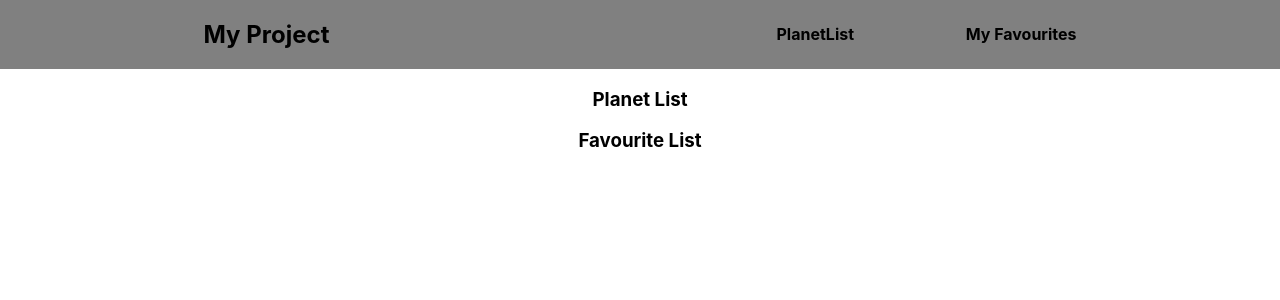
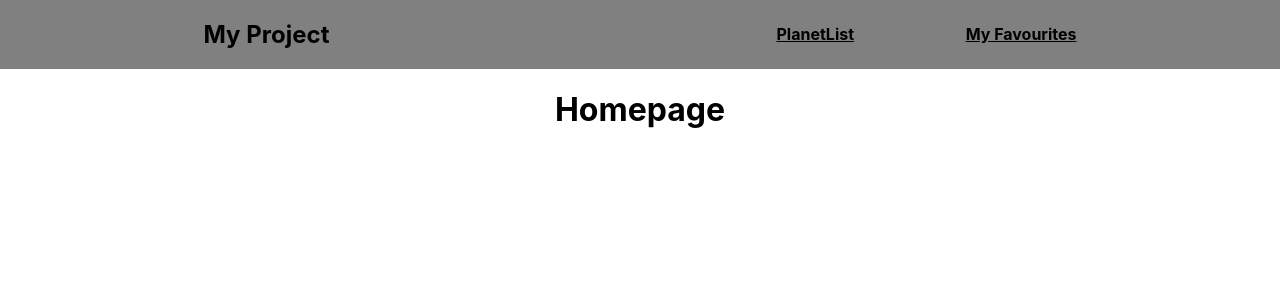
Before and after one commit to Narmadhu/Planets, a React (Create React App) app: page / in a window 1280 px wide. Shown: the top 300 px of the page. Built offline with nearby package versions, Linux system fonts and the light colour scheme.

Commit message:
Added routes

```diff
--- a/package.json
+++ b/package.json
@@ -8,6 +8,7 @@
     "@testing-library/user-event": "^7.2.1",
     "react": "^16.13.1",
     "react-dom": "^16.13.1",
+    "react-router-dom": "^5.2.0",
     "react-scripts": "3.4.1"
   },
   "scripts": {
--- a/src/App.js
+++ b/src/App.js
@@ -3,15 +3,29 @@ import "./App.css";
 import Nav from "./Nav";
 import Planets from "./tabs/tab1";
 import FovouriteList from "./tabs/tab2";
+import { BrowserRouter as Router, Switch, Route } from "react-router-dom";
 
 function App() {
   return (
-    <div className="App">
-      <Nav />
-      <Planets />
-      <FovouriteList />
-    </div>
+    <Router>
+      <div className="App">
+        <Nav />
+        <Switch>
+          <Route exact path="/" component={Home} />
+          <Route path="/planets" component={Planets} />
+          <Route path="/favouriteList" component={FovouriteList} />
+        </Switch>
+      </div>
+    </Router>
   );
 }
 
+const Home = () => {
+  return (
+    <div>
+      <h1>Homepage</h1>
+    </div>
+  );
+};
+
 export default App;
--- a/src/Nav.js
+++ b/src/Nav.js
@@ -1,13 +1,21 @@
 import React from "react";
+import { Link } from "react-router-dom";
 
 function Nav() {
+  const tabStyle = {
+    color: "black",
+  };
   return (
     <div>
       <nav>
         <h1>My Project</h1>
         <ul className="Nav-tabs">
-          <li>PlanetList</li>
-          <li>My Favourites</li>
+          <Link to="/planets" style={tabStyle}>
+            <li>PlanetList</li>
+          </Link>
+          <Link to="/favouritelist" style={tabStyle}>
+            <li>My Favourites</li>
+          </Link>
         </ul>
       </nav>
     </div>
```
Also changed, not shown: 1 other file (tests, documents, lock files or other folders).
